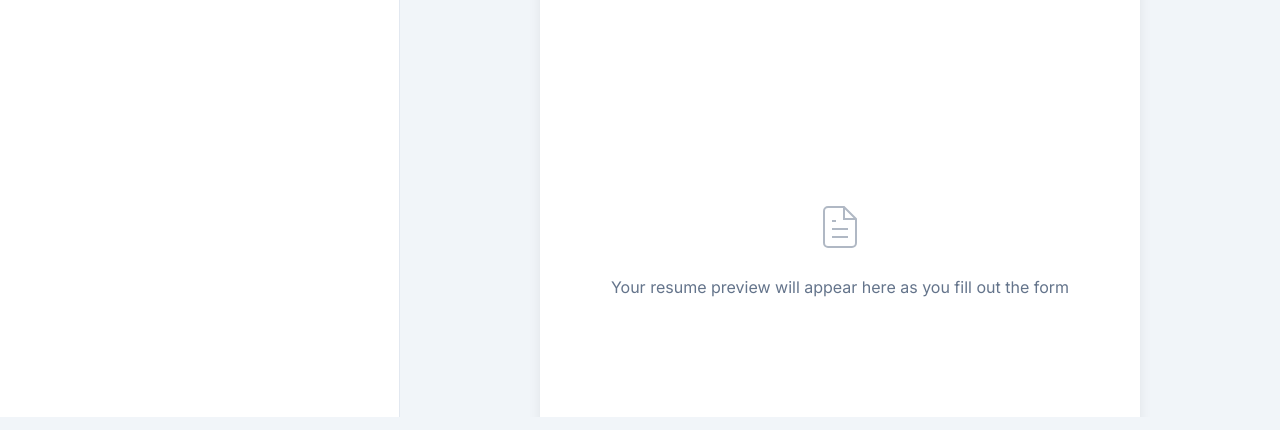
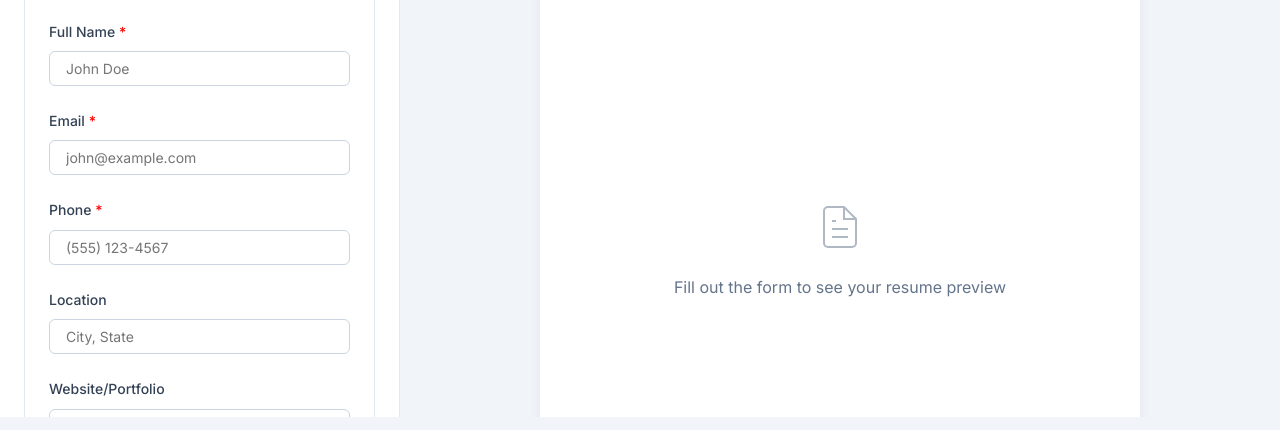
Before and after one commit to Markjohns1/resume-builder, a plain HTML site: page builder.html in a window 1280 px wide. Shown: the part 370-800 px from the top of the page. Drawn offline with Linux system fonts and the light colour scheme; files that its build step writes are made by us from their sources; files whose address does not match are found by name.

Commit message:
Update builder.html

```diff
--- a/builder.html
+++ b/builder.html
@@ -4,8 +4,8 @@
     <meta charset="UTF-8">
     <meta name="viewport" content="width=device-width, initial-scale=1.0">
     <title>Resume Builder - Build Your Resume</title>
-    <link rel="stylesheet" href="assets/css/styles.css">
-    <link rel="stylesheet" href="assets/css/themes.css">
+    <link rel="stylesheet" href="/resume-builder/styles.css">
+    <link rel="stylesheet" href="/resume-builder/themes.css">
     <link rel="preconnect" href="https://fonts.googleapis.com">
     <link rel="preconnect" href="https://fonts.gstatic.com" crossorigin>
     <link href="https://fonts.googleapis.com/css2?family=Inter:wght@300;400;500;600;700&display=swap" rel="stylesheet">
@@ -141,6 +141,6 @@
         </div>
     </div>
 
-    <script type="module" src="assets/js/app.js"></script>
+    <script type="module" src="/resume-builder/app.js"></script>
 </body>
 </html>
```
